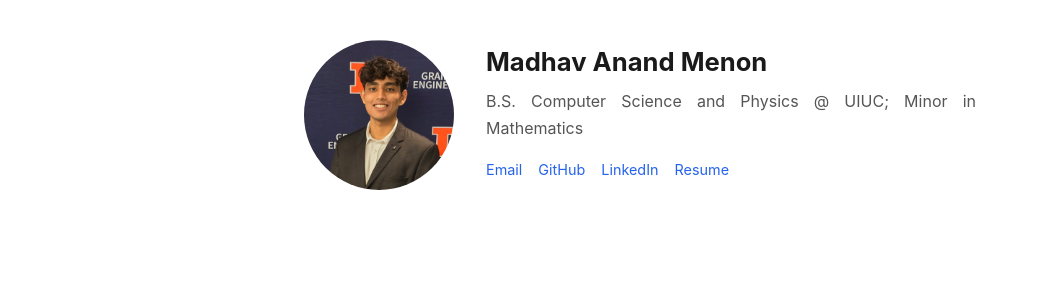
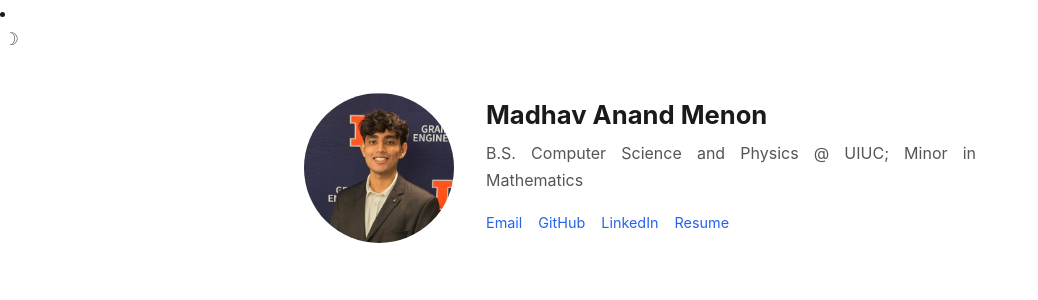
Before and after one commit to MadhavMenon10/MadhavMenon10.github.io, a Jekyll site: the page built from index.md, in a window 1280 px wide. Shown: the top 300 px of the page, without its empty margins (0-1038 px from the left). Built offline with Jekyll 4.4.1, drawn with Linux system fonts in a browser that asks for light colours.

Commit message:
Add theme toggling

```diff
--- a/_layouts/default.html
+++ b/_layouts/default.html
@@ -1,14 +1,22 @@
-<!doctype html>
+<!DOCTYPE html>
 <html lang="en">
     <head>
         <meta charset="utf-8" />
         <meta name="viewport" content="width=device-width, initial-scale=1" />
-  <title>{% if page.title %}{{ page.title }} | {% endif %}{{ site.title }}</title>
-  <link rel="stylesheet" href="{{ '/style.css' | relative_url }}">
+        <title>
+            {% if page.title %}{{ page.title }} | {% endif %}{{ site.title }}
+        </title>
+        <link rel="stylesheet" href="{{ '/style.css' | relative_url }}" />
     </head>
+    <header>
+        <li>
+            <button class="theme-toggle" aria-label="Toggle dark mode">
+                <span class="icon-moon">☽</span>
+                <span class="icon-sun">☀</span>
+            </button>
+        </li>
+    </header>
     <body>
-  <main class="container">
-    {{ content }}
-  </main>
+        <main class="container">{{ content }}</main>
     </body>
 </html>
```
Lines whose indentation alone changed are shown as unchanged.
